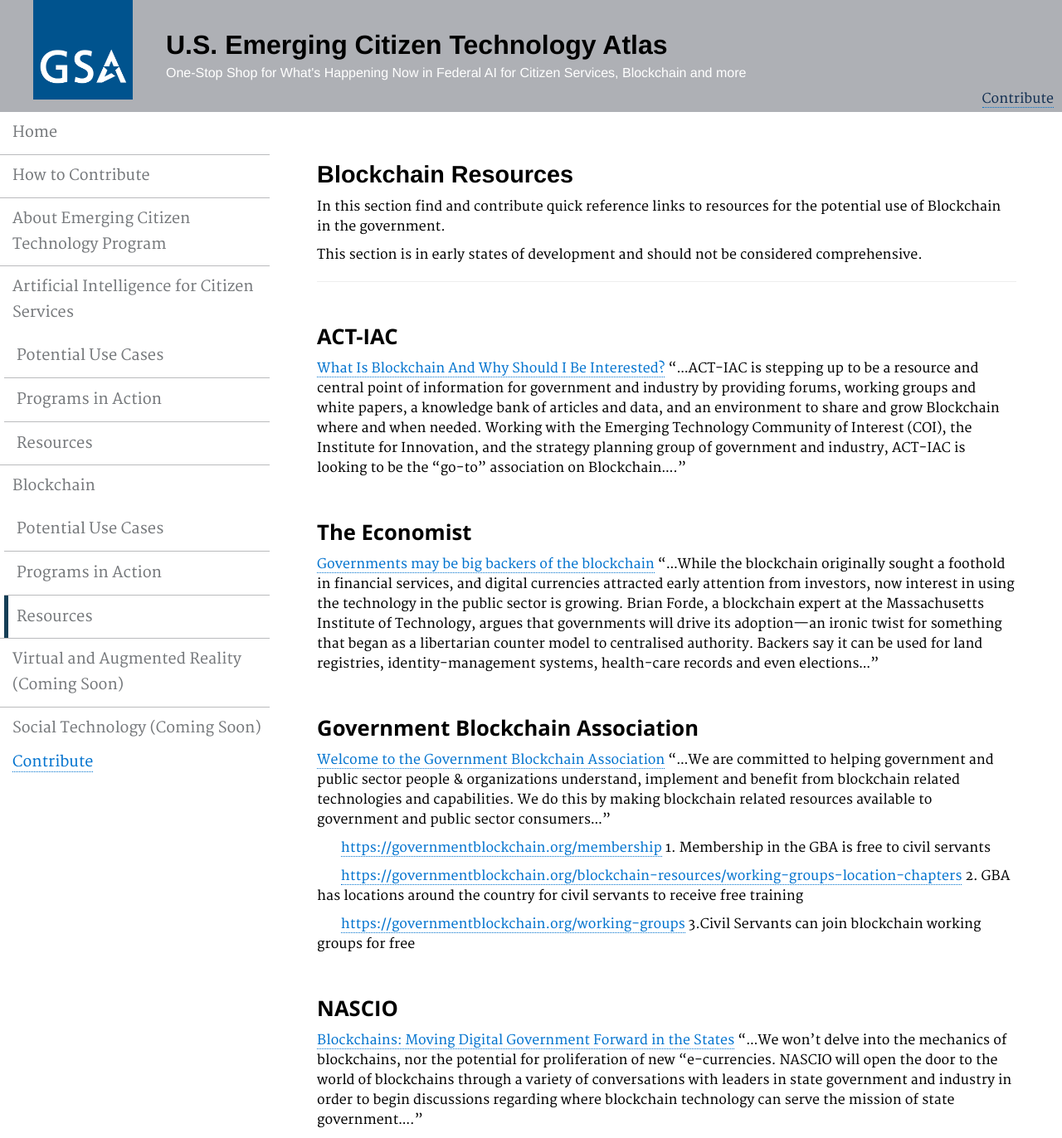
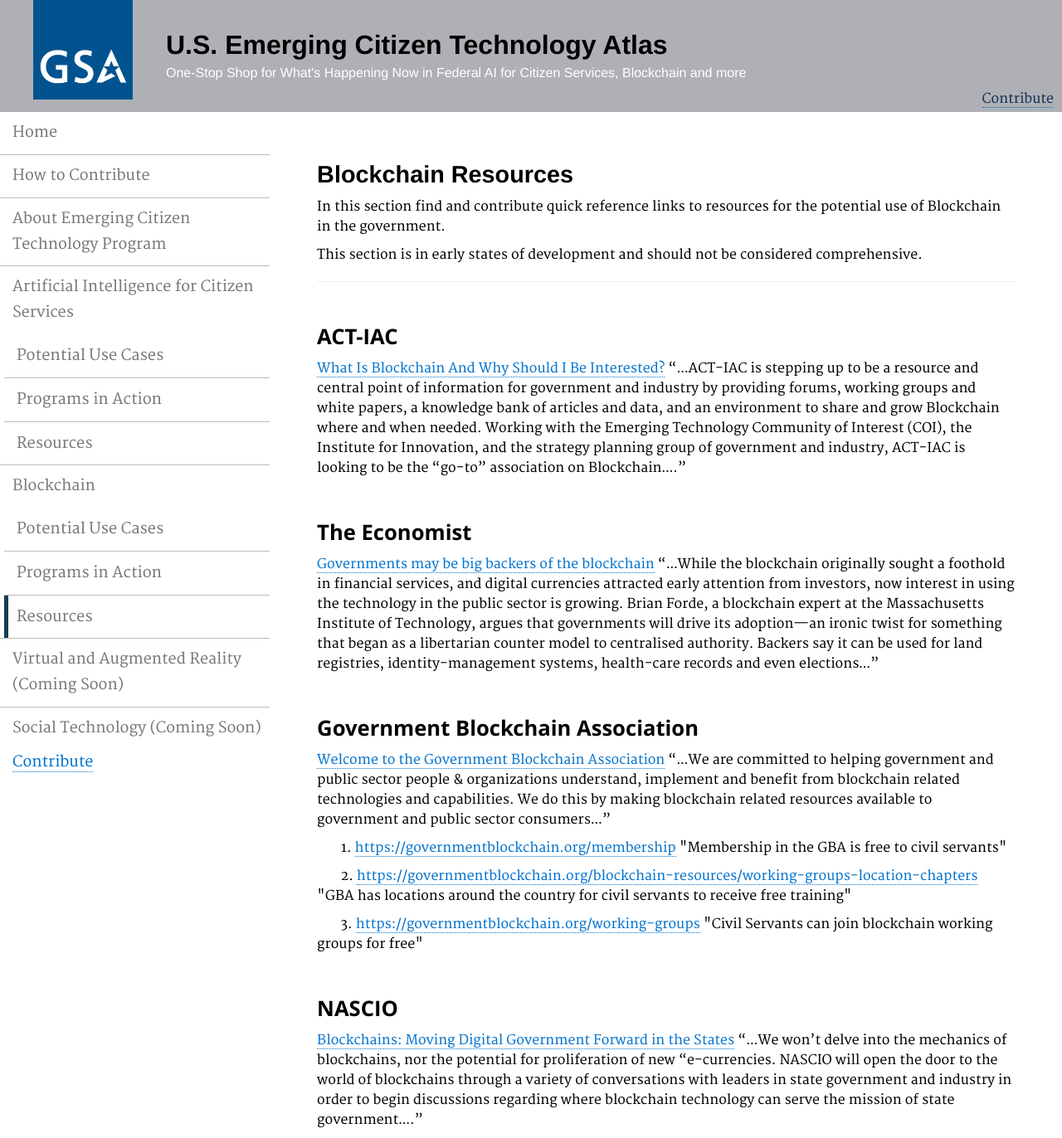
Before and after one commit to GSA/emerging-technology-atlas, a Jekyll site: the page built from pages/blockchain-resources.md, in a window 1280 px wide. Shown: the whole page at 83% size. Built offline with Jekyll 4.4.1, drawn with Linux system fonts in a browser that asks for light colours.

```diff
--- a/pages/blockchain-resources.md
+++ b/pages/blockchain-resources.md
@@ -22,9 +22,9 @@ This section is in early states of development and should not be considered comp
 ### Government Blockchain Association
 <a href="https://governmentblockchain.org">Welcome to the Government Blockchain Association</a> "...We are committed to helping government and public sector people & organizations understand, implement and benefit from blockchain related technologies and capabilities.  We do this by making blockchain related resources available to government and public sector consumers..."
 
-<p>&nbsp;&nbsp;&nbsp;&nbsp;&nbsp;&nbsp; <a href="https://governmentblockchain.org/membership">https://governmentblockchain.org/membership</a> 1. Membership in the GBA is free to civil servants</p>
-<p>&nbsp;&nbsp;&nbsp;&nbsp;&nbsp;&nbsp; <a href="https://governmentblockchain.org/blockchain-resources/working-groups-location-chapters">https://governmentblockchain.org/blockchain-resources/working-groups-location-chapters</a> 2. GBA has locations around the country for civil servants to receive free training</p>
-<p>&nbsp;&nbsp;&nbsp;&nbsp;&nbsp;&nbsp; <a href="https://governmentblockchain.org/working-groups">https://governmentblockchain.org/working-groups</a> 3.Civil Servants can join blockchain working groups for free</p>
+<p>&nbsp;&nbsp;&nbsp;&nbsp;&nbsp;&nbsp; 1. <a href="https://governmentblockchain.org/membership">https://governmentblockchain.org/membership</a> "Membership in the GBA is free to civil servants"</p>
+<p>&nbsp;&nbsp;&nbsp;&nbsp;&nbsp;&nbsp; 2. <a href="https://governmentblockchain.org/blockchain-resources/working-groups-location-chapters">https://governmentblockchain.org/blockchain-resources/working-groups-location-chapters</a> "GBA has locations around the country for civil servants to receive free training"</p>
+<p>&nbsp;&nbsp;&nbsp;&nbsp;&nbsp;&nbsp; 3. <a href="https://governmentblockchain.org/working-groups">https://governmentblockchain.org/working-groups</a> "Civil Servants can join blockchain working groups for free"</p>
 
 ### NASCIO
 <a href="https://www.nascio.org/Portals/0/Publications/Documents/2017/NASCIO%20Blockchains%20in%20State%20Government.pdf?ver=2017-05-16-090507-033">Blockchains: Moving Digital Government Forward in the States</a> "...We won’t delve into the mechanics of blockchains, nor the potential for proliferation of new “e-currencies. NASCIO will open the door to the world of blockchains through a variety of conversations with leaders in state government and industry in order to begin discussions regarding where blockchain technology can serve the mission of state government...."
```
